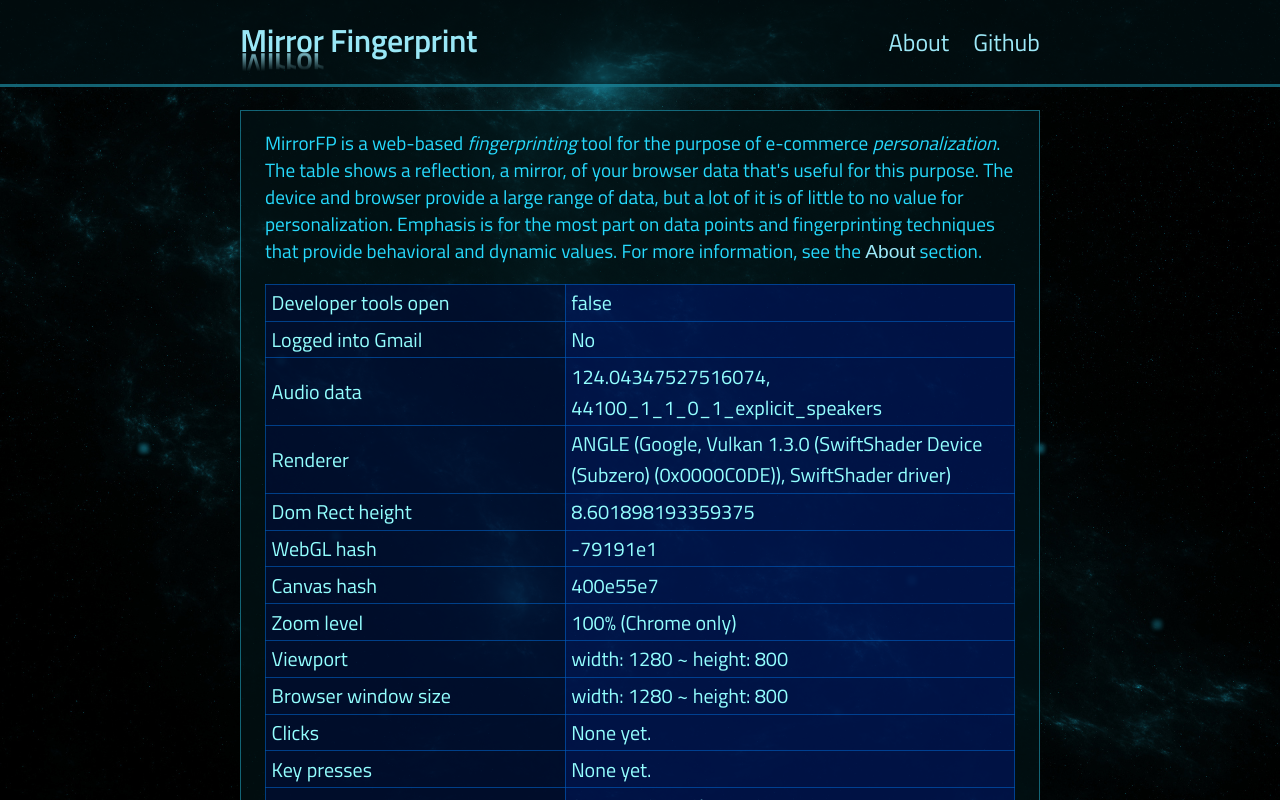
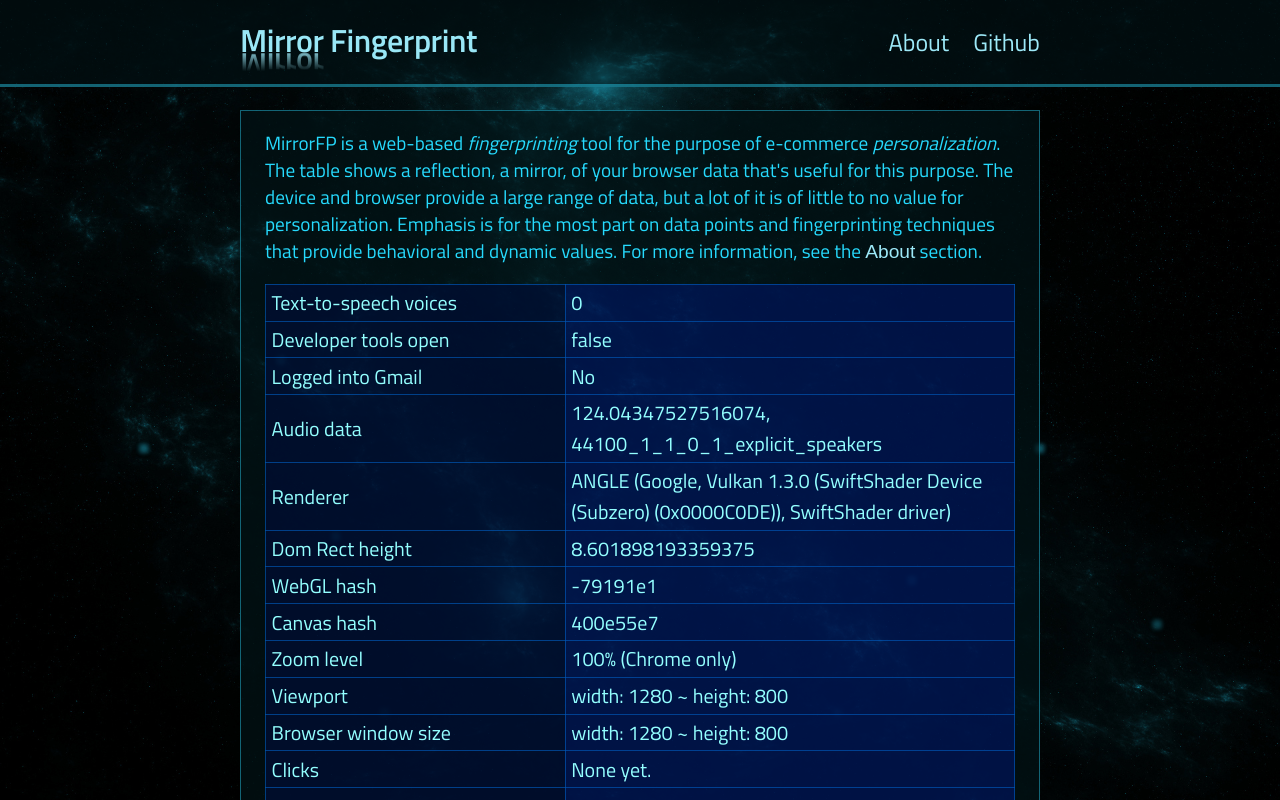
Before and after one commit to dantelyon/DD_Fingerprinting, a React (Create React App) app: page / in a window 1280 px wide. Shown: the top 800 px of the page. Built offline with nearby package versions, Linux system fonts and the light colour scheme.

Commit message:
included technique that detects number of text-to-speech voices in browser.

```diff
--- a/src/Table.js
+++ b/src/Table.js
@@ -18,6 +18,7 @@ import Renderer from './Techniques/Renderer'
 import AudioContext from './Techniques/AudioContext'
 import LoggedAccounts from './Techniques/LoggedAccounts'
 import DevToolsOpen from './Techniques/DevToolsOpen'
+import SpeechVoices from './Techniques/SpeechVoices'
 
 
 function Table(props) {
@@ -27,6 +28,7 @@ function Table(props) {
       <col id="col2"></col>
     </colgroup>
     <tbody>
+      <SpeechVoices />
       <DevToolsOpen />
       <LoggedAccounts />
       <AudioContext />
--- /dev/null
+++ b/src/Techniques/SpeechVoices.js
@@ -0,0 +1,38 @@
+import React from 'react';
+
+class SpeechSynthesisVoices extends React.Component {
+    constructor(props) {
+        super(props);
+        this.state = {
+          voices: 0
+        }
+        this.getSpeechVoices = this.getSpeechVoices.bind(this);
+    }
+
+    componentDidMount() {
+        this.getSpeechVoices();
+        if (typeof speechSynthesis !== 'undefined' && speechSynthesis.onvoiceschanged !== undefined) {
+            speechSynthesis.onvoiceschanged = this.getSpeechVoices;
+        }
+    }
+    componentWillUnmount() {
+        speechSynthesis.onvoiceschanged = null;
+    }
+
+    getSpeechVoices() {
+        if (typeof speechSynthesis === 'undefined') return;
+        let voices = speechSynthesis.getVoices();
+        this.setState({voices: voices.length});
+    }
+
+    render() {
+        return (
+            <tr>
+                <td>Text-to-speech voices</td>
+                <td>{this.state.voices}</td>
+            </tr>
+        )
+    }
+}
+
+export default SpeechSynthesisVoices
```
